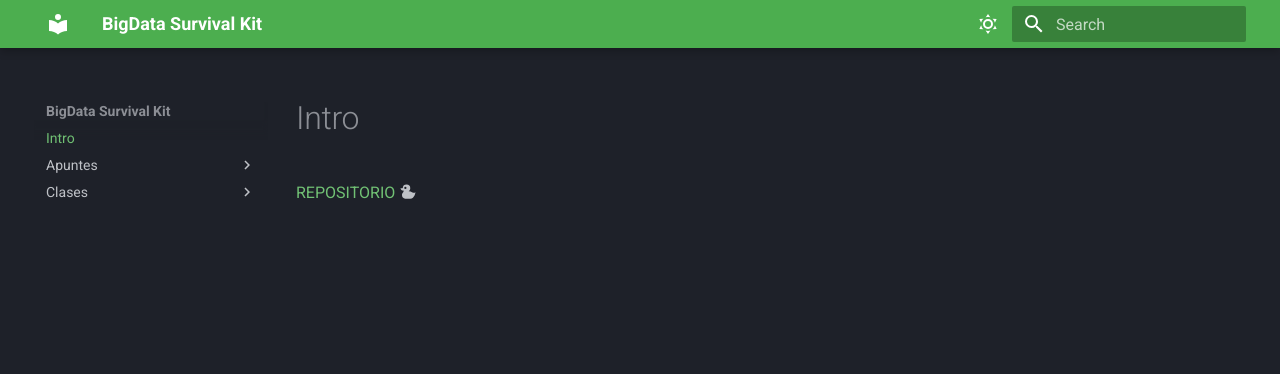
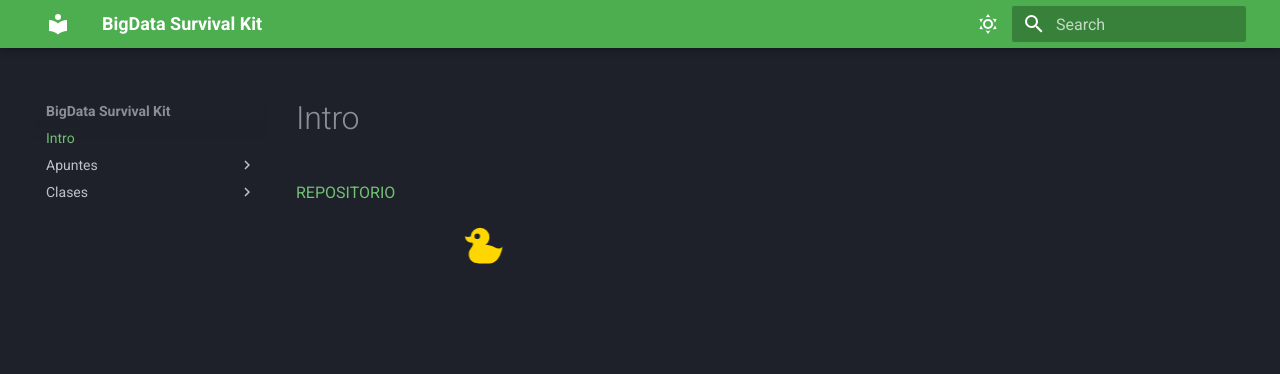
Before and after one commit to alejandroFili/BigData-SurvivalKit, an MkDocs documentation site: the page built from docs/index.md, in a window 1280 px wide. Shown: the top 374 px of the page. Built offline with MkDocs 1.6.1 and Material for MkDocs 9.7.7, drawn with Linux system fonts in a browser that asks for light colours.

Commit message:
duck animation

```diff
--- /dev/null
+++ b/docs/stylesheets/extra.css
@@ -0,0 +1,24 @@
+.duck {
+  color: #FFD700;
+  display: inline-block;
+  font-size: 40px; /* or icon size */
+  animation: duckMove 4s infinite linear;
+}
+
+@keyframes duckMove {
+  0% {
+    transform: translateX(0) scaleX(1);
+  }
+
+  49% {
+    transform: translateX(300px) scaleX(1);
+  }
+
+  50% {
+    transform: translateX(300px) scaleX(-1);
+  }
+
+  100% {
+    transform: translateX(0) scaleX(-1);
+  }
+}
--- a/mkdocs.yml
+++ b/mkdocs.yml
@@ -23,7 +23,9 @@
     code: Fira Code
   # logo: material/duck
   # favicon: material/duck
-
+extra_css:
+  - stylesheets/extra.css
+  -
 markdown_extensions:
   - attr_list
   - pymdownx.emoji:
```
Also changed, not shown: docs/index.md (+2 -1 lines).
